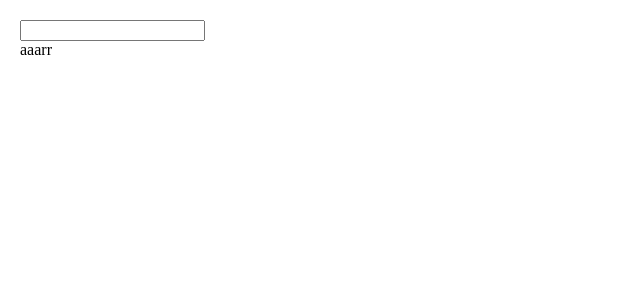
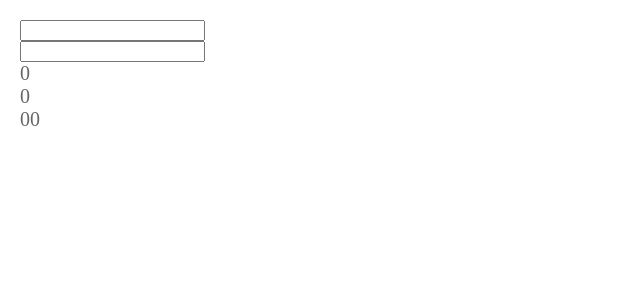
Before and after one commit to spydyman/react-book-practice, a React (Create React App) app: page / in a window 1280 px wide. Shown: the top 300 px of the page, without its empty margins (0-640 px from the left). Built offline with nearby package versions, Linux system fonts and the light colour scheme.

Commit message:
計算機作った

```diff
--- a/src/App.jsx
+++ b/src/App.jsx
@@ -10,32 +10,43 @@ class App extends Component {
     constructor(props) {
         super(props);
         this.state = {
-            msg: this.props.msg,
-            switch: true,
-            msg02: this.text,
+            input01: '0',
+            input02: '0',
+            // msg: this.props.msg,
+            // switch: true,
+            // msg02: this.text,
         };
-        this.doAction = this.doAction.bind(this);
+        // this.doAction = this.doAction.bind(this);
+        // this.doChange = this.doChange.bind(this);
+        this.doChange = this.doChange.bind(this);
     }
 
-    doAction() {
-        this.setState((state) => ({
-            msg: 'hehehe',
-            switch: !state.switch,
-        }));
-    }
+    // doAction() {
+    //     this.setState((state) => ({
+    //         msg: 'hehehe',
+    //         switch: !state.switch,
+    //     }));
+    // }
 
-    doChange() {
-        this.setState((state) => ({
-
-        }));
+    doChange(name) {
+        return (event) => {
+            this.setState({
+                [name]: Number(event.target.value),
+            });
+        }
     }
 
     render() {
         return <div>
             {/* <p onClick={this.doAction} className={this.state.switch ? 'true' : 'false'}>{this.state.msg}</p> */}
-            <input type="text" />
+            <input type="number" onChange={this.doChange('input01')} />
             <br />
-            <label htmlFor="">{this.state.msg02}</label>
+            <input type="number" onChange={this.doChange('input02')} />
+            <br />
+            <p>{this.state.input01}</p>
+            <p>{this.state.input02}</p>
+            {/* <p>{this.state.input01 + this.state.inpu02}</p> */}
+            <p>{this.state.input01 + this.state.input02}</p>
         </div >
     }
 }
```
